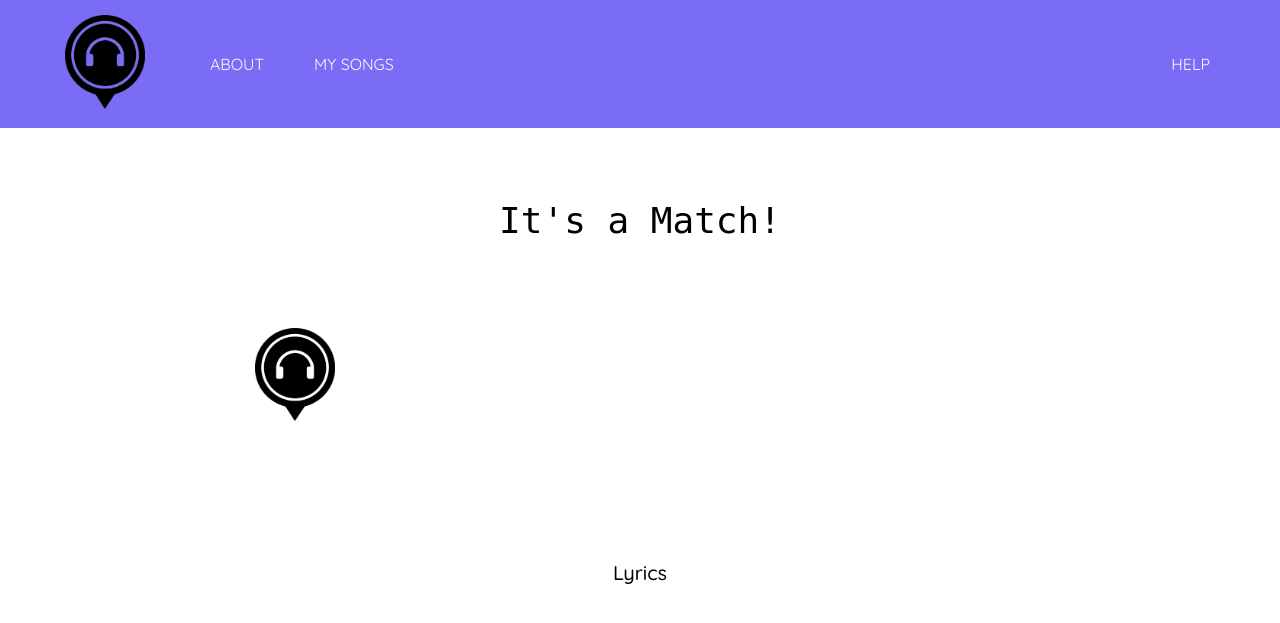
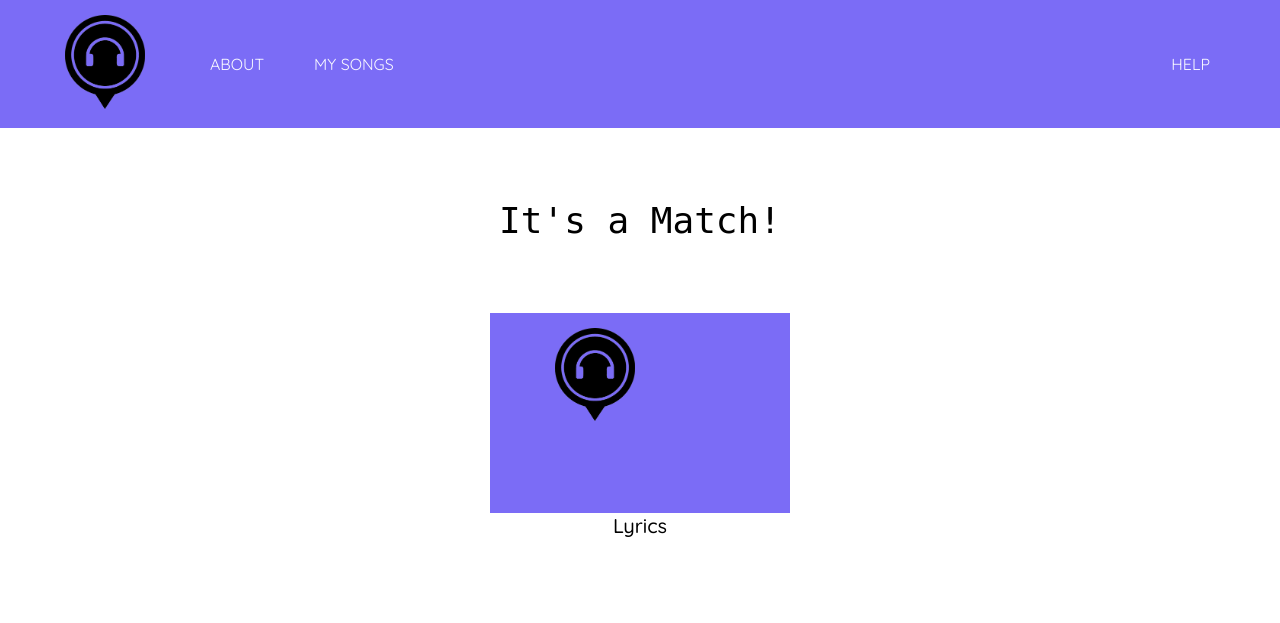
Before and after one commit to CatherineCampbell117/set09103, a Flask app: template templates/result_single.html in a window 1280 px wide. Shown: the top 623 px of the page. Run offline with Flask 2, Linux system fonts and the light colour scheme; the template is opened without the code that fills it, so the values that code supplies are empty; some web fonts are replaced.

Commit message:
js file updated and css added to sing result page

```diff
--- a/static/index.css
+++ b/static/index.css
@@ -159,6 +159,8 @@ td{
     cursor: pointer;
 }
 
+/* No Result page */
+
 #no_results{
     text-align: center;
 }
@@ -167,6 +169,15 @@ td{
     margin: 0;
     padding: 0;
     width: 300px;
+}
+
+/* Single Result page */
+
+#result_card{
+    width: 300px;
+    height: 200px;
+    margin: 0 auto;
+    background-color: #7B6CF6;
 }
 
 /* About & Help pages */
--- a/templates/results.html
+++ b/templates/results.html
@@ -14,6 +14,7 @@ window.addEventListener("load", function (e) {
         localStorage.setItem("title", title.value);
         localStorage.setItem("artist", artist.value);
         localStorage.setItem("genre", genre.value);
+        window.location.href = "result_single.html";
     });
 },false)
 </script>
```
Also changed, not shown: results.js (deleted, +0 -12 lines).
